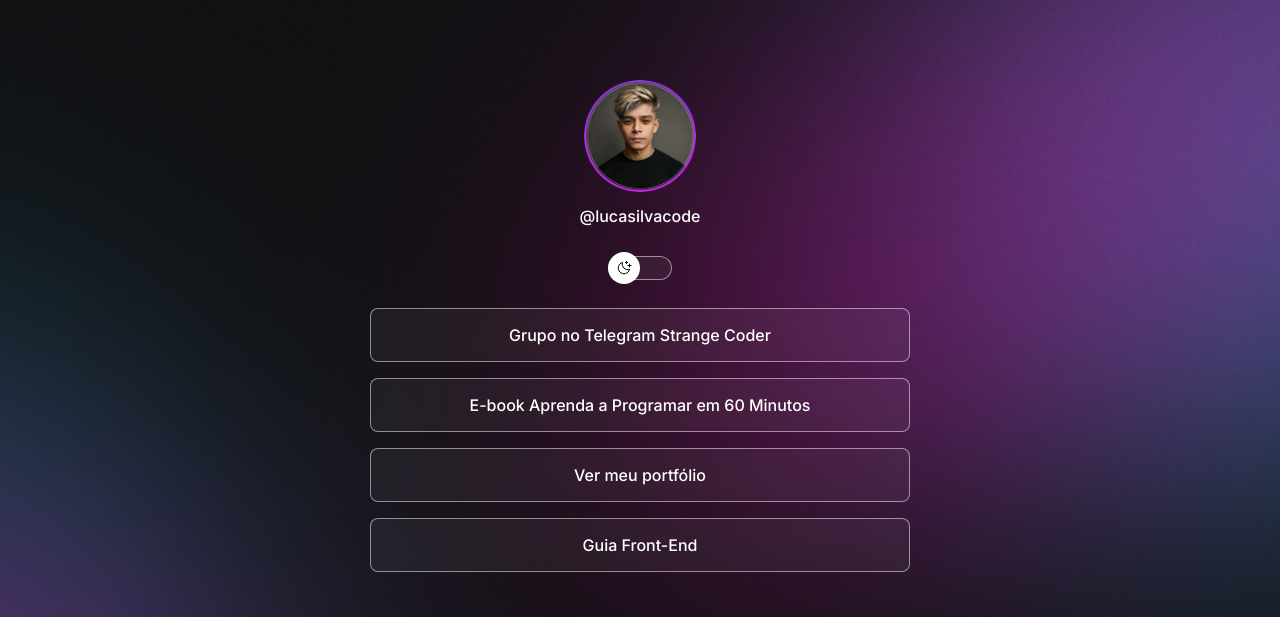
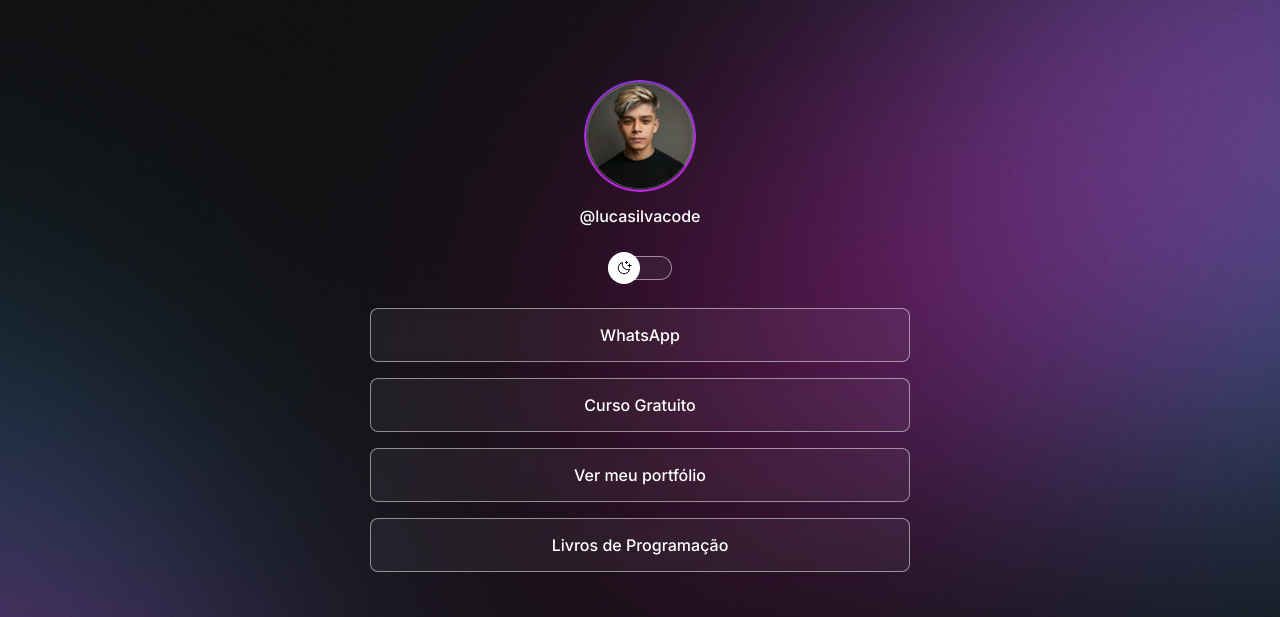
Before and after one commit to germanolucassantos/devlinks, a plain HTML site: page devlinks/index.html in a window 1280 px wide. Shown: the top 617 px of the page. Drawn offline with nearby package versions, Linux system fonts and the light colour scheme.

Commit message:
atualização dos links

```diff
--- a/devlinks/index.html
+++ b/devlinks/index.html
@@ -31,11 +31,11 @@
 
       <ul>
         <li>
-          <a href="https://t.me/+DsRtbbZrg8w0OGUx">Grupo no Telegram Strange Coder</a>
+          <a href="">WhatsApp</a>
         </li>
 
         <li>
-          <a href="https://bit.ly/aprendaaprogramarem60minutos">E-book Aprenda a Programar em 60 Minutos</a>
+          <a href="">Curso Gratuito</a>
         </li>
 
         <li>
@@ -43,8 +43,8 @@
         </li>
 
         <li>
-          <a href="https://amzn.to/4cHmcZ4" target="_blank"
-            >Guia Front-End</a
+          <a href="" target="_blank"
+            >Livros de Programação</a
           >
         </li>
       </ul>
```
